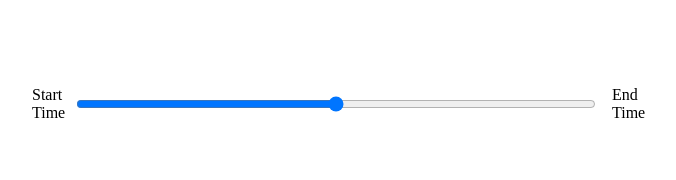
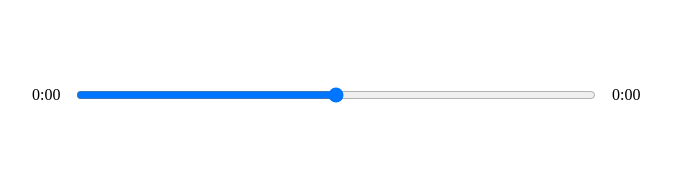
Before and after one commit to rangoc/Music-App, a React (Create React App) app: page / in a window 1280 px wide. Shown: the part 410-590 px from the top of the page, without its empty margins (304-980 px from the left). Built offline with nearby package versions, Linux system fonts and the light colour scheme.

Commit message:
Update time on a player

```diff
--- a/src/components/Player.js
+++ b/src/components/Player.js
@@ -1,4 +1,4 @@
-import React, { useRef } from 'react';
+import React, { useState, useRef } from 'react';
 import { FontAwesomeIcon } from '@fortawesome/react-fontawesome';
 import {
   faPlay,
@@ -7,6 +7,12 @@
 } from '@fortawesome/free-solid-svg-icons';
 
 const Player = ({ currentSong, isPlaying, setIsPlaying }) => {
+  // State
+  const [songInfo, setSongInfo] = useState({
+    currentTime: null,
+    duration: null,
+  });
+
   // Ref
   const audioRef = useRef(null);
 
@@ -20,12 +26,22 @@
       setIsPlaying(!isPlaying); // true
     }
   };
+
+  const timeUpdateHandler = (e) => {
+    const currentTime = e.target.currentTime;
+    const duration = e.target.duration;
+    setSongInfo({ ...songInfo, currentTime, duration });
+  };
+
+  // Format time
+  const getTime = (time) =>
+    Math.floor(time / 60) + ':' + ('0' + Math.floor(time % 60)).slice(-2);
   return (
     <div className="player">
       <div className="time-control">
-        <p>Start Time</p>
+        <p>{getTime(songInfo.currentTime)}</p>
         <input type="range" />
-        <p>End Time</p>
+        <p>{getTime(songInfo.duration)}</p>
       </div>
       <div className="play-control">
         <FontAwesomeIcon className="skip-back" size="2x" icon={faAngleLeft} />
@@ -41,7 +57,12 @@
           icon={faAngleRight}
         />
       </div>
-      <audio ref={audioRef} src={currentSong.audio} />
+      <audio
+        onTimeUpdate={timeUpdateHandler}
+        onLoadedMetadata={timeUpdateHandler}
+        ref={audioRef}
+        src={currentSong.audio}
+      />
     </div>
   );
 };
```
